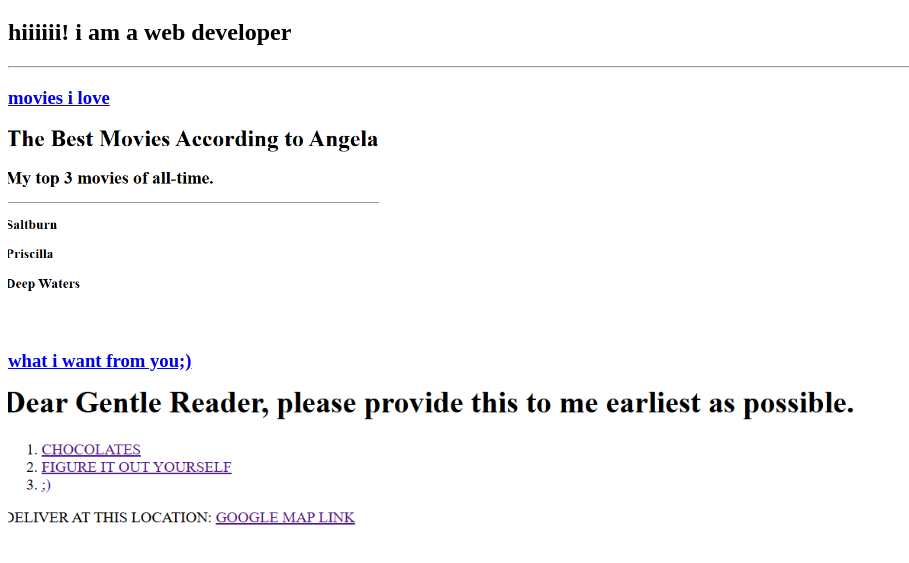
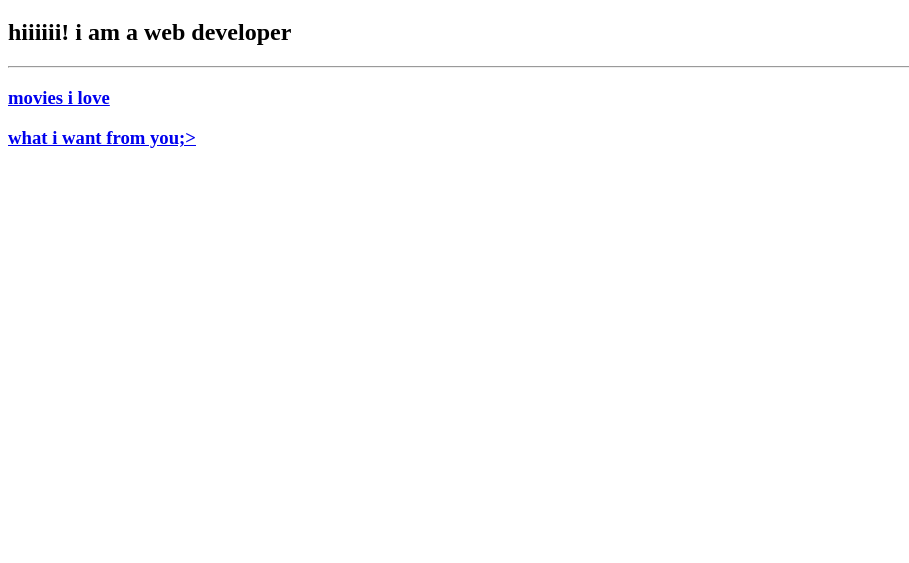
Before and after one commit to parijatchatterjee005/html-portfolio, a plain HTML site: page index.html in a window 1280 px wide. Shown: the part 61-624 px from the top of the page, without its empty margins (0-909 px from the left). Drawn offline with Linux system fonts and the light colour scheme.

Commit message:
Add files via upload

```diff
--- a/index.html
+++ b/index.html
@@ -10,10 +10,8 @@
         <h2>hiiiiii! i am a web developer</h2>
         <hr />
         <h3><a href="./movieranks.html">movies i love</a></h3>
-        <img src="./Screenshot 2024-06-14 232148.png" height="200" />
+        <h3><a href="./whatiwantproject.html">what i want from you;> </a></h3>
 
-        <h3><a href="./whatiwantproject.html">what i want from you;) </a></h3>
-        <img src="./Screenshot 2024-06-14 232314.png" height="200"/>
 
 
 
```
